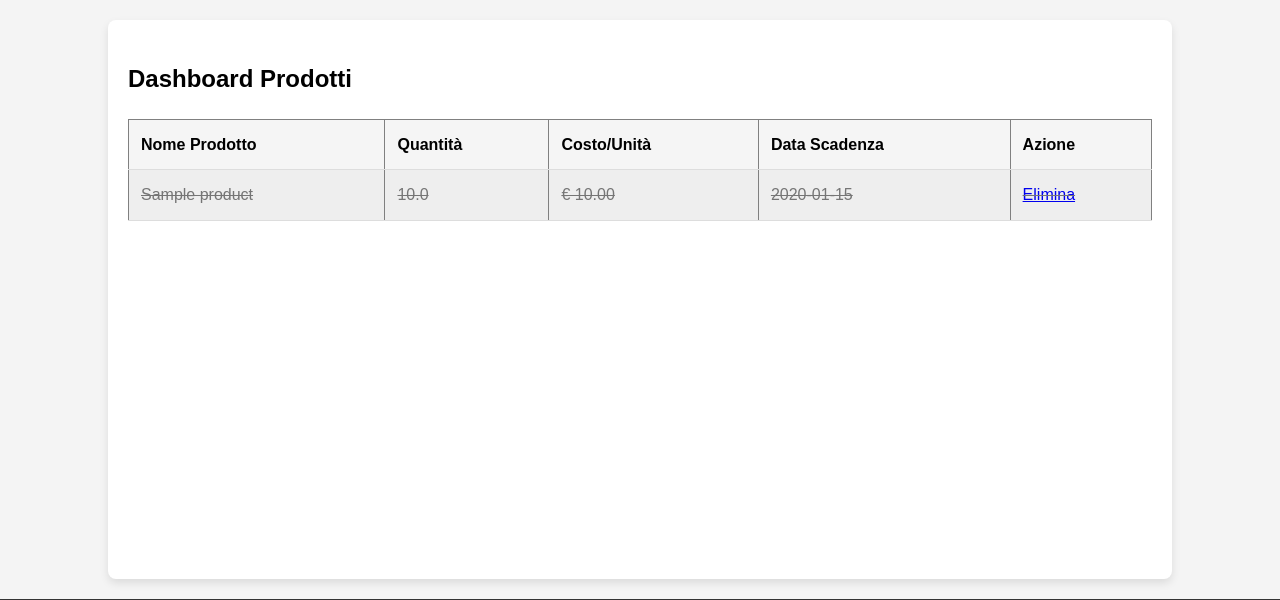
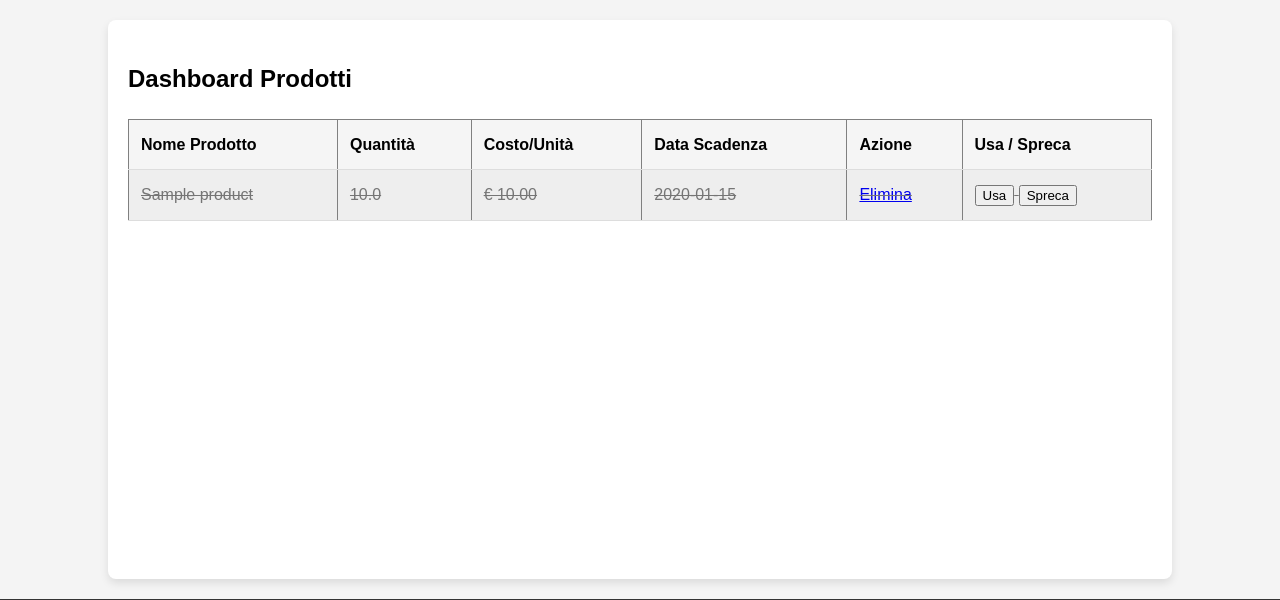
Before and after one commit to NicolaSaracino001/sustainable-inventory-app, a Flask app: page / in a window 1280 px wide. Shown: the part 111-711 px from the top of the page. Run offline with Flask 3, Linux system fonts and the light colour scheme; tables that the repository leaves empty hold one stand-in row (values such as "Sample post").

Commit message:
Fase 3: Add UI buttons for Use/Waste tracking.

```diff
--- a/src/templates/dashboard.html
+++ b/src/templates/dashboard.html
@@ -12,7 +12,9 @@
                 <th>Quantità</th>
                 <th>Costo/Unità</th>
                 <th>Data Scadenza</th>
-                <th>Azione</th> </tr>
+                <th>Azione</th>
+                <th>Usa / Spreca</th> </th>
+
         </thead>
         <tbody>
             {% for product in products %}
@@ -40,6 +42,11 @@
                     </a>
                 </td>
 
+                <td>
+                    <button type="button">Usa</button>
+                    <button tupe="button">Spreca</button>
+                </td>
+
             </tr>
             {% endfor %}
         </tbody>
```
